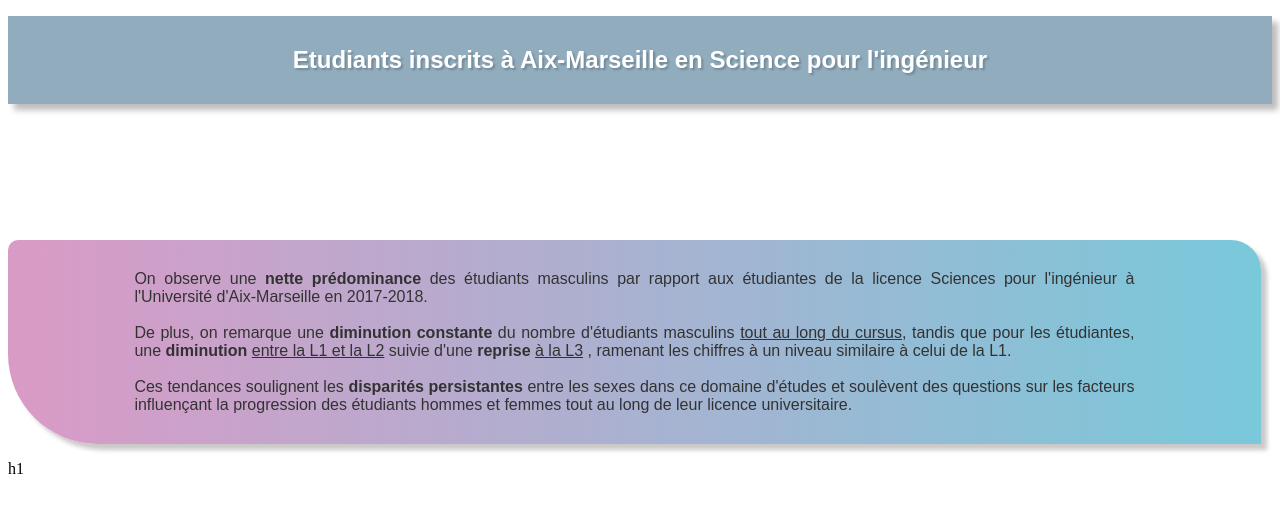
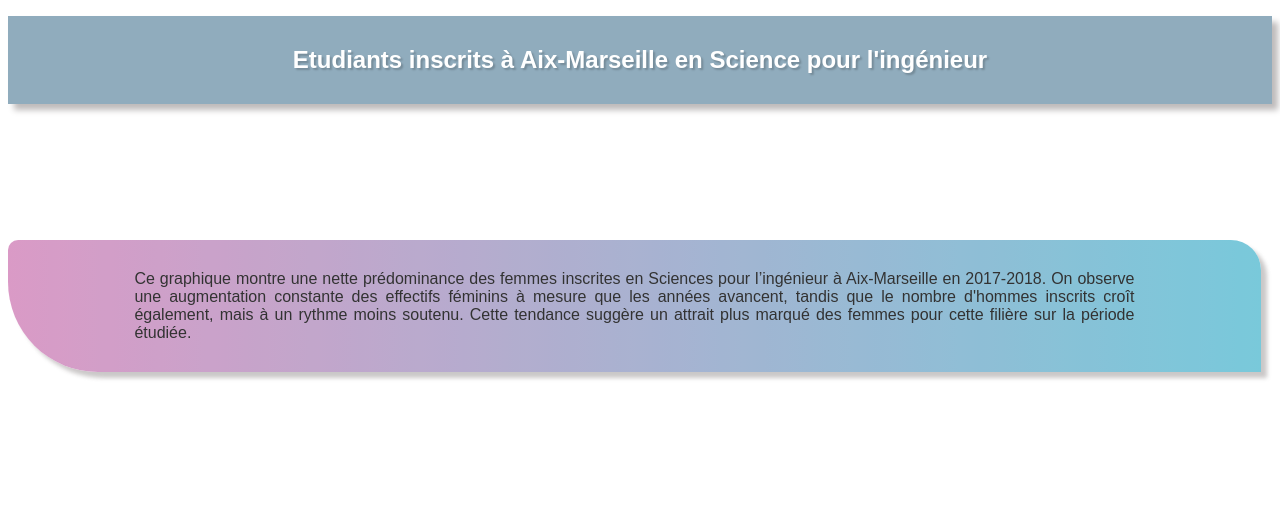
Before and after one commit to Layan-iy/Gender-University-Stats, a plain HTML site: page pages/page1/page1.html in a window 1280 px wide. Drawn offline with nearby package versions, Linux system fonts and the light colour scheme; no server answers.

Commit message:
Update page1.html

```diff
--- a/pages/page1/page1.html
+++ b/pages/page1/page1.html
@@ -16,11 +16,9 @@
             <div>
                 <canvas id="graph1" height="100" width="400"></canvas>
             </div>
-            <p class="p1">On observe une <strong>nette prédominance</strong> des étudiants masculins par rapport aux étudiantes de la licence <emphasis>Sciences pour l'ingénieur</emphasis> à l'Université d'Aix-Marseille en 2017-2018.
-                <br> <br>  De plus, on remarque une <strong>diminution constante</strong> du nombre d'étudiants masculins <u>tout au long du cursus</u>, tandis que pour les étudiantes, une <strong>diminution</strong> <u>entre la L1 et la L2</u> suivie d'une <strong>reprise</strong> <u>à la L3</u> , ramenant les chiffres à un niveau similaire à celui de la L1.
-               <br> <br> Ces tendances soulignent les <strong>disparités persistantes</strong> entre les sexes dans ce domaine d'études et soulèvent des questions sur les facteurs influençant la progression des étudiants hommes et femmes tout au long de leur licence universitaire.</p>
+            <p class="p1">Ce graphique montre une nette prédominance des femmes inscrites en Sciences pour l’ingénieur à Aix-Marseille en 2017-2018. On observe une augmentation constante des effectifs féminins à mesure que les années avancent, tandis que le nombre d'hommes inscrits croît également, mais à un rythme moins soutenu. Cette tendance suggère un attrait plus marqué des femmes pour cette filière sur la période étudiée.</p>
         </article>
     </section>
-    h1
+
 </body>
 </html>
```
